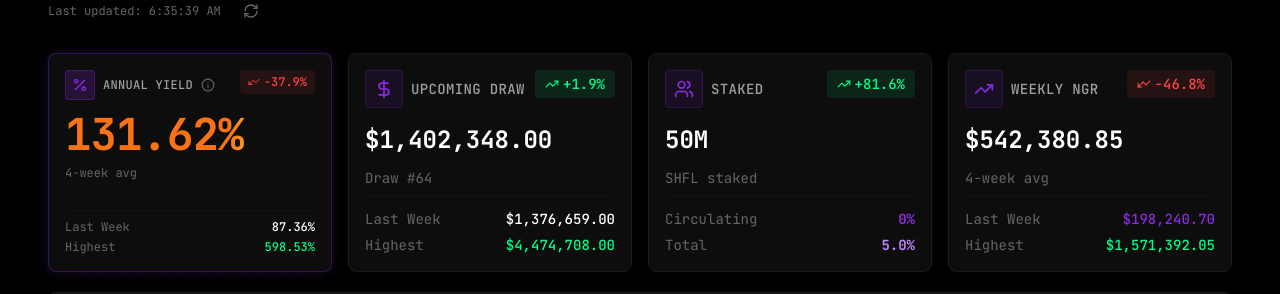
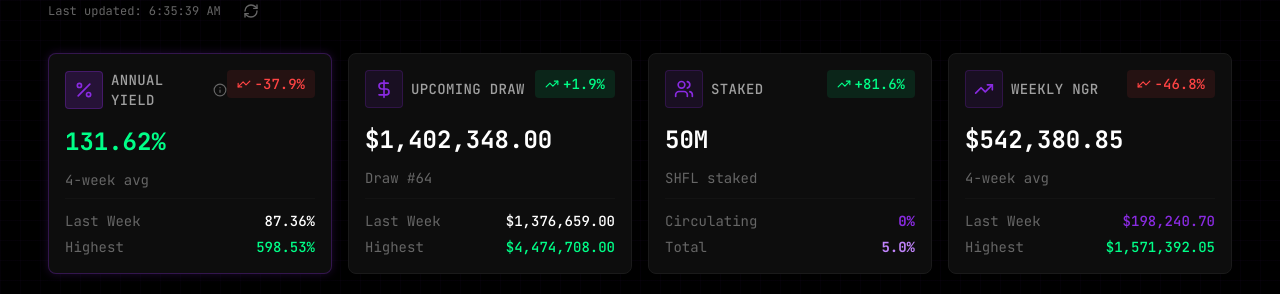
Before and after one commit to eshanhack/shfl-yield-dashboard, a Next.js app: page / in a window 1280 px wide. Shown: the part 220-514 px from the top of the page. Built offline with nearby package versions, Linux system fonts and the light colour scheme; no server answers.

Commit message:
Standardize first KPI card sizing to match other cards

```diff
--- a/components/Dashboard.tsx
+++ b/components/Dashboard.tsx
@@ -598,44 +598,44 @@ export default function Dashboard() {
             <div key={`card1-${activeSection}`} className="kpi-content-enter h-full flex flex-col">
               {activeSection === "lottery" && (
                 <>
-                  <div className="flex items-start justify-between mb-2 sm:mb-3">
-                    <div className="flex items-center gap-2">
-                      <div className="p-1.5 rounded bg-terminal-accent/20 border border-terminal-accent/30">
-                        <Percent className="w-4 h-4 text-terminal-accent" />
+                  <div className="flex items-start justify-between mb-2 sm:mb-3 lg:mb-4">
+                    <div className="flex items-center gap-1.5 sm:gap-2">
+                      <div className="p-1 sm:p-1.5 lg:p-2 rounded bg-terminal-accent/20 border border-terminal-accent/30">
+                        <Percent className="w-3.5 h-3.5 sm:w-4 sm:h-4 lg:w-5 lg:h-5 text-terminal-accent" />
                       </div>
-                      <span className="text-xs text-terminal-textSecondary uppercase tracking-wide font-medium">
+                      <span className="text-[10px] sm:text-xs lg:text-sm text-terminal-textSecondary uppercase tracking-wide font-medium">
                         Annual Yield
                       </span>
                       <InfoTooltip content={TOOLTIPS.apy} title="What is APY?" />
                     </div>
                     {apyChange !== 0 && !isNaN(apyChange) && isFinite(apyChange) && (
-                      <div className={`hidden sm:flex items-center gap-1 text-[10px] sm:text-xs font-medium px-1.5 sm:px-2 py-0.5 sm:py-1 rounded ${apyChange > 0 ? "text-terminal-positive bg-terminal-positive/10" : "text-terminal-negative bg-terminal-negative/10"}`}>
-                        <TrendingUp className={`w-2.5 h-2.5 sm:w-3 sm:h-3 ${apyChange < 0 ? "rotate-180" : ""}`} />
+                      <div className={`hidden sm:flex items-center gap-1 text-[10px] sm:text-xs lg:text-sm font-medium px-1.5 sm:px-2 lg:px-2.5 py-0.5 sm:py-1 rounded ${apyChange > 0 ? "text-terminal-positive bg-terminal-positive/10" : "text-terminal-negative bg-terminal-negative/10"}`}>
+                        <TrendingUp className={`w-2.5 h-2.5 sm:w-3 sm:h-3 lg:w-3.5 lg:h-3.5 ${apyChange < 0 ? "rotate-180" : ""}`} />
                         <span>{apyChange > 0 ? "+" : ""}{apyChange.toFixed(1)}%</span>
                       </div>
                     )}
                   </div>
-                  <div className="mb-1 sm:mb-2">
+                  <div className="mb-1 sm:mb-2 lg:mb-3">
                     <span
                       className={cn(
-                        "yield-headline yield-headline-size tabular-nums",
+                        "text-xl sm:text-3xl lg:text-2xl font-bold tabular-nums",
                         currentAPY > 30
-                          ? "yield-headline-fire"
+                          ? "text-terminal-positive"
                           : currentAPY < 15
-                          ? "yield-headline-ice"
-                          : "yield-headline-neutral"
+                          ? "text-blue-400"
+                          : "text-terminal-accent"
                       )}
                     >
                       {formatPercent(currentAPY)}
                     </span>
                   </div>
-                  <div className="text-[10px] sm:text-xs text-terminal-textMuted mb-1">4-week avg</div>
-                  <div className="space-y-0.5 sm:space-y-1 mt-auto pt-1.5 sm:pt-2 border-t border-terminal-border/50">
-                    <div className="flex items-center justify-between text-[10px] sm:text-xs">
+                  <div className="text-[10px] sm:text-xs lg:text-sm text-terminal-textMuted mb-1 lg:mb-2">4-week avg</div>
+                  <div className="space-y-0.5 sm:space-y-1 lg:space-y-1.5 mt-auto pt-1.5 sm:pt-2 lg:pt-3 border-t border-terminal-border/50">
+                    <div className="flex items-center justify-between text-[10px] sm:text-xs lg:text-sm">
                       <span className="text-terminal-textMuted">Last Week</span>
                       <span className="font-medium text-terminal-text tabular-nums">{formatPercent(lastWeekAPY)}</span>
                     </div>
-                    <div className="flex items-center justify-between text-[10px] sm:text-xs">
+                    <div className="flex items-center justify-between text-[10px] sm:text-xs lg:text-sm">
                       <span className="text-terminal-textMuted">Highest</span>
                       <span className="font-medium text-terminal-positive tabular-nums">{formatPercent(highestAPYData.apy)}</span>
                     </div>
```
